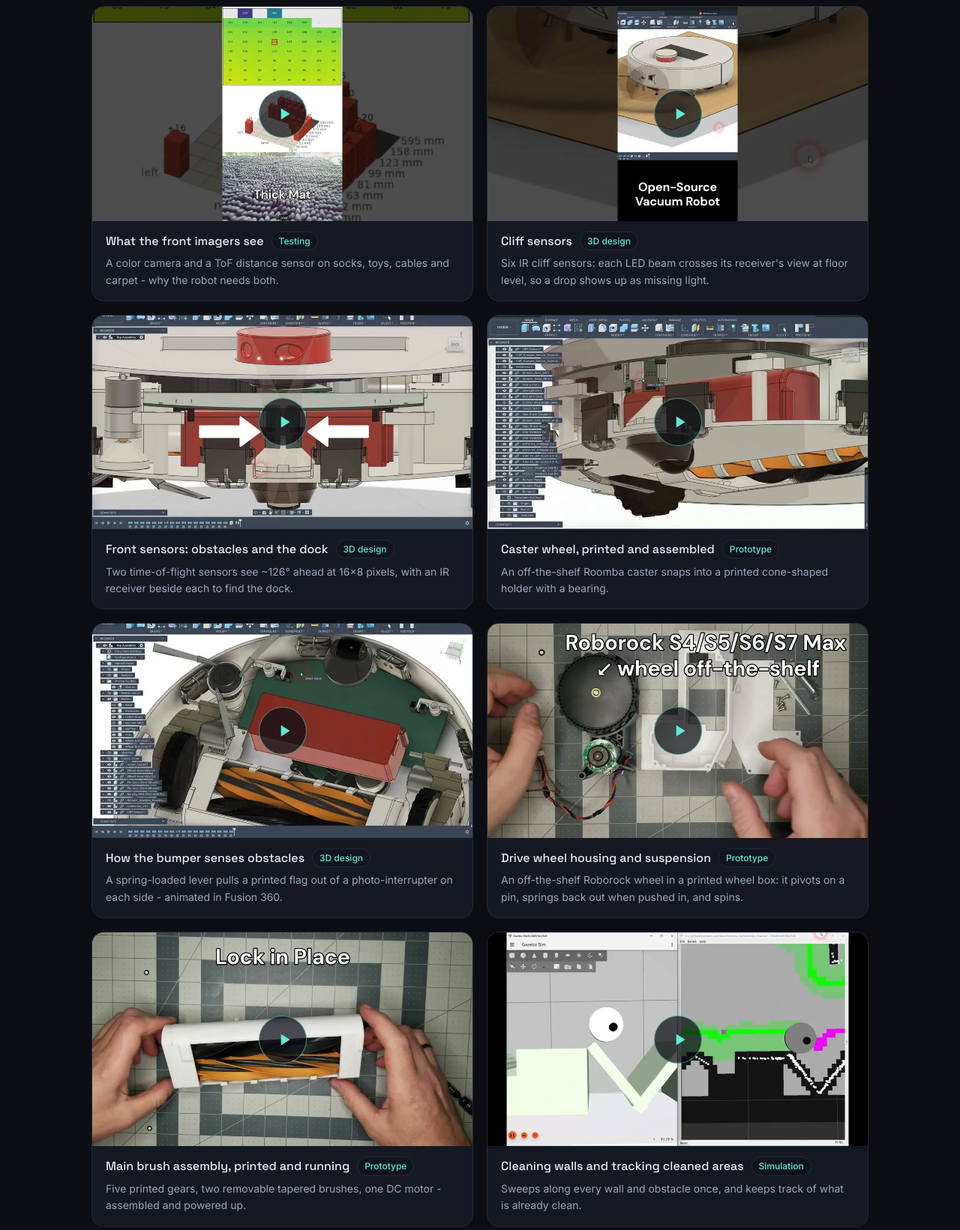
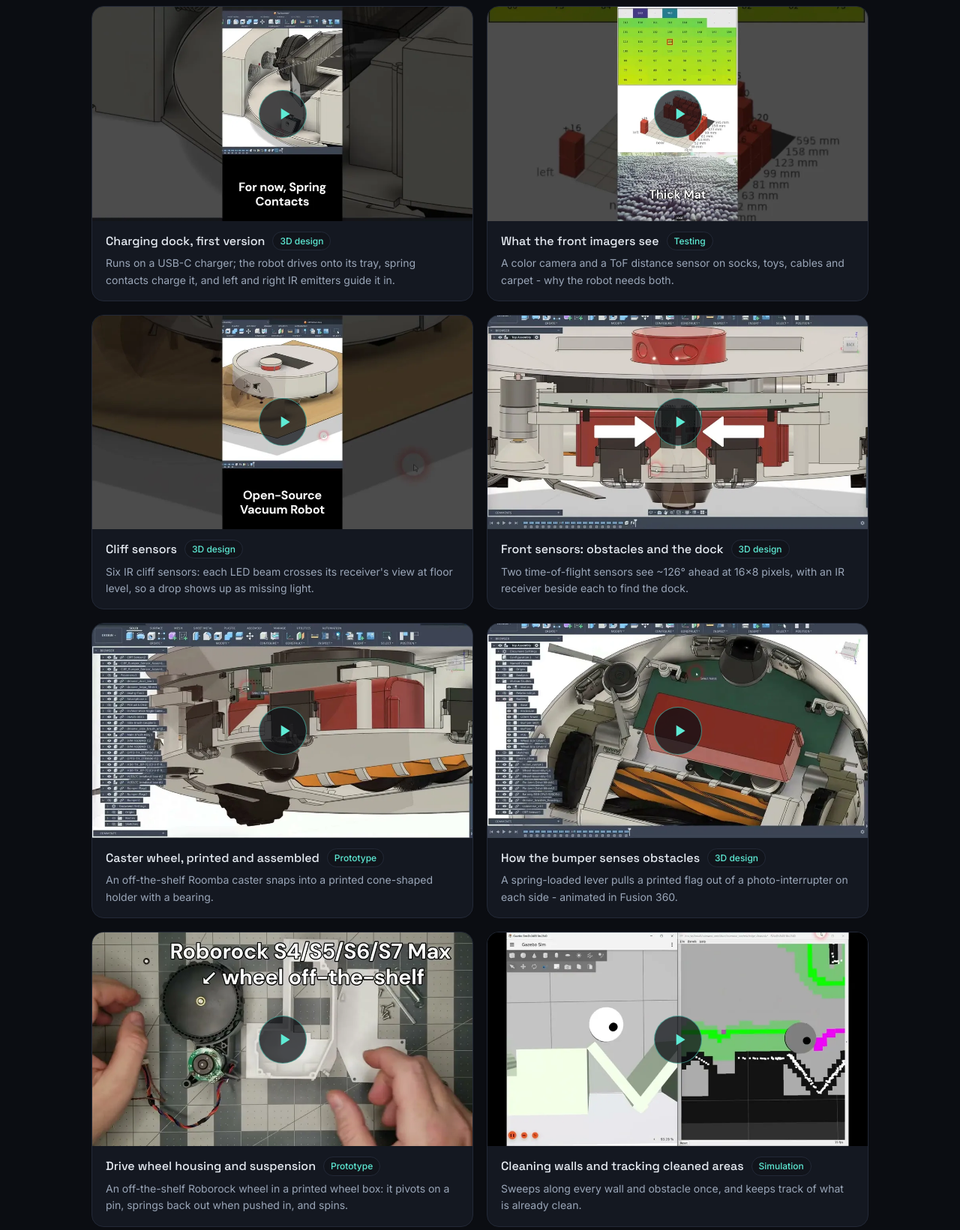
Before and after one commit to oomwoo/oomwoo.github.io, a plain HTML site: page index.html in a window 1280 px wide. Shown: the part 960-2601 px from the top of the page at 75% size. Drawn offline with Linux system fonts and the light colour scheme.

Commit message:
Landing: charging dock Short leads the showcase; main brush clip retired
Co-Authored-By: Claude Opus 5.5 <noreply@anthropic.com>

```diff
--- a/index.html
+++ b/index.html
@@ -306,6 +306,16 @@
     </div>
     <div class="vids">
       <figure class="vid">
+        <a class="vid-frame" href="https://youtu.be/LMSJPEz3EXM" data-yt="LMSJPEz3EXM" aria-label="Play video: Charging dock, first version">
+          <img src="assets/video/LMSJPEz3EXM.webp" width="960" height="540" loading="lazy" alt="">
+          <span class="vid-play"><svg viewBox="0 0 24 24" aria-hidden="true"><path d="M8 5v14l11-7z"/></svg></span>
+        </a>
+        <figcaption>
+          <div class="vid-title">Charging dock, first version <span class="vid-tag">3D design</span></div>
+          <p>Runs on a USB-C charger; the robot drives onto its tray, spring contacts charge it, and left and right IR emitters guide it in.</p>
+        </figcaption>
+      </figure>
+      <figure class="vid">
         <a class="vid-frame" href="https://youtu.be/ZY0mrz-mfCk" data-yt="ZY0mrz-mfCk" aria-label="Play video: What the front imagers see">
           <img src="assets/video/ZY0mrz-mfCk.webp" width="960" height="540" loading="lazy" alt="">
           <span class="vid-play"><svg viewBox="0 0 24 24" aria-hidden="true"><path d="M8 5v14l11-7z"/></svg></span>
@@ -363,16 +373,6 @@
         <figcaption>
           <div class="vid-title">Drive wheel housing and suspension <span class="vid-tag">Prototype</span></div>
           <p>An off-the-shelf Roborock wheel in a printed wheel box: it pivots on a pin, springs back out when pushed in, and spins.</p>
-        </figcaption>
-      </figure>
-      <figure class="vid">
-        <a class="vid-frame" href="https://youtu.be/Dr4NI3pgq-E" data-yt="Dr4NI3pgq-E" aria-label="Play video: Main brush assembly, printed and running">
-          <img src="assets/video/Dr4NI3pgq-E.webp" width="960" height="540" loading="lazy" alt="">
-          <span class="vid-play"><svg viewBox="0 0 24 24" aria-hidden="true"><path d="M8 5v14l11-7z"/></svg></span>
-        </a>
-        <figcaption>
-          <div class="vid-title">Main brush assembly, printed and running <span class="vid-tag">Prototype</span></div>
-          <p>Five printed gears, two removable tapered brushes, one DC motor - assembled and powered up.</p>
         </figcaption>
       </figure>
       <figure class="vid">
```
Also changed, not shown: assets/video/Dr4NI3pgq-E.webp (deleted), assets/video/LMSJPEz3EXM.webp (added).
